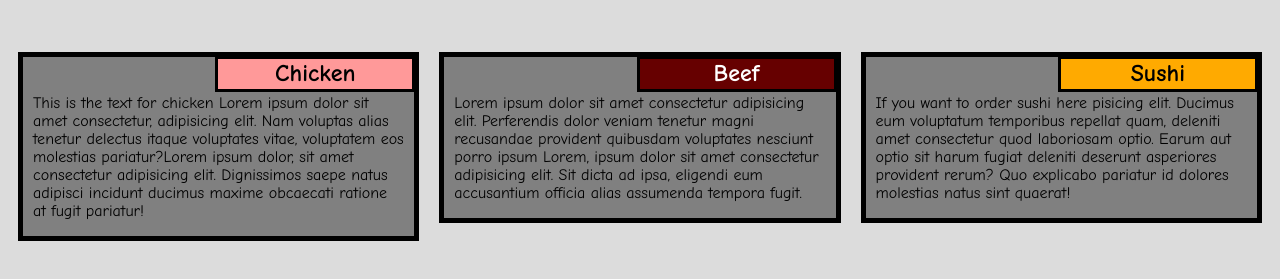
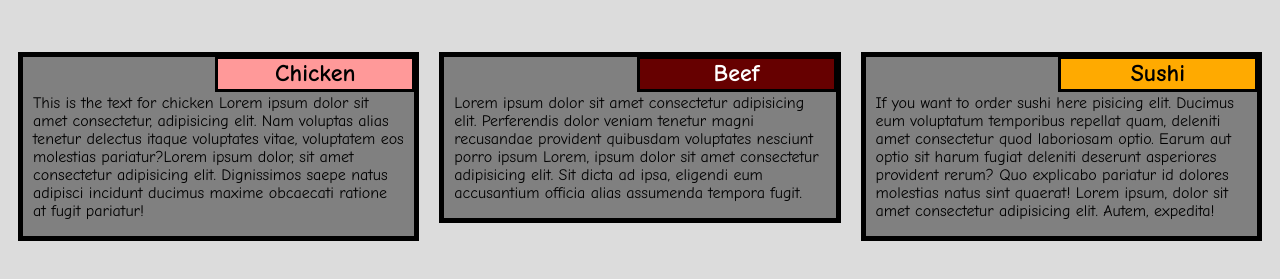
Before and after one commit to abhigyanaman/Coursera, a plain HTML site: page index.html in a window 1280 px wide. Shown: the part 125-404 px from the top of the page. Drawn offline with Linux system fonts and the light colour scheme.

Commit message:
final changes

```diff
--- a/index.html
+++ b/index.html
@@ -38,7 +38,7 @@ B] Negative margins and relative postioning used for h2
   <div class="col-lg-4 col-md-12 col-sm-11">
   <div class="contnr">
   <h2 class="sushi">Sushi</h2>
-  <p>If you want to order sushi here pisicing elit. Ducimus eum voluptatum temporibus repellat quam, deleniti amet consectetur quod laboriosam optio. Earum aut optio sit harum fugiat deleniti deserunt asperiores provident rerum? Quo explicabo pariatur id dolores molestias natus sint quaerat!</p>
+  <p>If you want to order sushi here pisicing elit. Ducimus eum voluptatum temporibus repellat quam, deleniti amet consectetur quod laboriosam optio. Earum aut optio sit harum fugiat deleniti deserunt asperiores provident rerum? Quo explicabo pariatur id dolores molestias natus sint quaerat! Lorem ipsum, dolor sit amet consectetur adipisicing elit. Autem, expedita!</p>
   </div>
   </div>
 </div>
```
